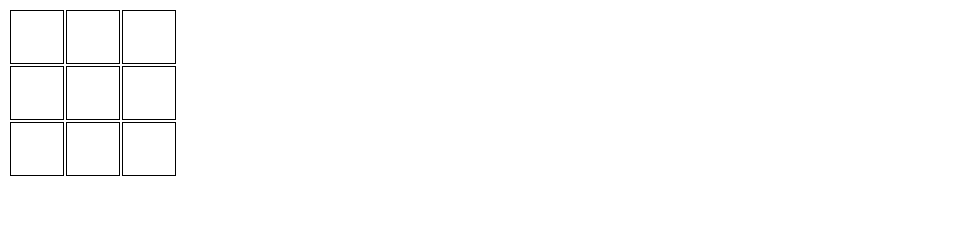
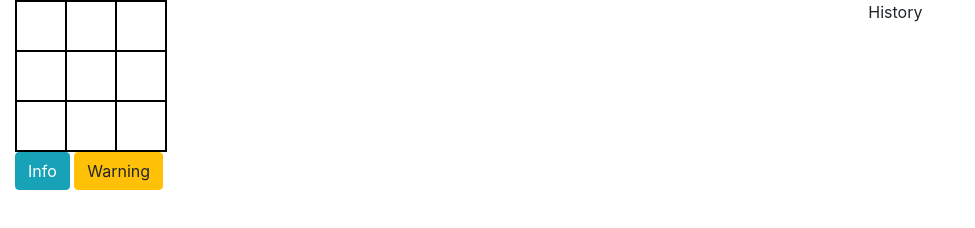
Before and after one commit to pawlobanano/tic-tac-toe, a website: page index.html in a window 1280 px wide. Shown: the whole page, without its empty margins (0-975 px from the left). Drawn offline with nearby package versions, Linux system fonts and the light colour scheme.

Commit message:
OnClick set on table cells

```diff
--- a/css/styles.css
+++ b/css/styles.css
@@ -1,5 +1,24 @@
-td {
-    border: 1px solid black;
-    height: 50px;
-    width: 50px;
+.tic-tac-toe table {
+  border: 2px solid black;
+  border-collapse: collapse;
 }
+
+.tic-tac-toe td {
+  width: 50px;
+  min-width: 50px;
+  height: 50px;
+  min-height: 50px;
+  border: 2px solid black;
+}
+
+/* X */
+.tic-tac-toe .x {
+  background: #f88;
+  color: #f88;
+}
+
+/* O */
+.tic-tac-toe .o {
+  background: #8f8;
+  color: #8f8;
+}
--- a/index.html
+++ b/index.html
@@ -1,31 +1,56 @@
 <!DOCTYPE html>
-<html>
+<html lang="en">
 
 <head>
+    <!-- Required meta tags always come first -->
     <meta charset="utf-8">
+    <meta name="viewport" content="width=device-width, initial-scale=1, shrink-to-fit=no">
+    <meta http-equiv="x-ua-compatible" content="ie=edge">
     <title>Tick Tack Toe project</title>
+
+    <!-- Bootstrap CSS -->
+    <link rel="stylesheet" type="text/css" href="node_modules/bootstrap/dist/css/bootstrap.min.css">
     <link rel="stylesheet" type="text/css" href="css/styles.css">
 </head>
 
 <body>
 
-    <table>
+    <div class="container-fluid">
+        <div class="row">
+            <div class="col-md-8">
+                <table class="tic-tac-toe">
                     <tr>
-            <td></td>
-            <td></td>
-            <td></td>
+                        <td id="a1" onclick="clickAtButton(this)"></td>
+                        <td id="a2" onclick="clickAtButton(this)"></td>
+                        <td id="a3" onclick="clickAtButton(this)"></td>
                     </tr>
                     <tr>
-            <td></td>
-            <td></td>
-            <td></td>
+                        <td id="b1" onclick="clickAtButton(this)"></td>
+                        <td id="b2" onclick="clickAtButton(this)"></td>
+                        <td id="b3" onclick="clickAtButton(this)"></td>
                     </tr>
                     <tr>
-            <td></td>
-            <td></td>
-            <td></td>
+                        <td id="c1" onclick="clickAtButton(this)"></td>
+                        <td id="c2" onclick="clickAtButton(this)"></td>
+                        <td id="c3" onclick="clickAtButton(this)"></td>
                     </tr>
                 </table>
+            </div>
+            <div class="col-md-4">
+                <table>
+                    <tr>History</tr>
+                </table>
+            </div>
+        </div>
+
+
+        <!-- Contextual button for informational alert messages -->
+        <button type="button" class="btn btn-info">Info</button>
+
+        <!-- Indicates caution should be taken with this action -->
+        <button type="button" class="btn btn-warning">Warning</button>
+
+    </div>
 
     <script src="js/game.js"></script>
 </body </hmtl>
--- a/js/game.js
+++ b/js/game.js
@@ -1 +1,5 @@
-alert('hello');
+function clickAtButton(cellIndex) {
+    document.getElementById(cellIndex.id).innerHTML = "X";
+};
+
+document.getElementById(cellIndex.id).onclick = clickAtButton;
--- a/package.json
+++ b/package.json
@@ -10,6 +10,7 @@
   "engine": "node >= 0.10.0",
   "dependencies": {},
   "devDependencies": {
+    "bootstrap": "^4.0.0-alpha.5",
     "jasmine-core": "^2.5.2",
     "karma": "^1.3.0",
     "karma-chrome-launcher": "^2.0.0",
```
Lines whose indentation alone changed are shown as unchanged.
